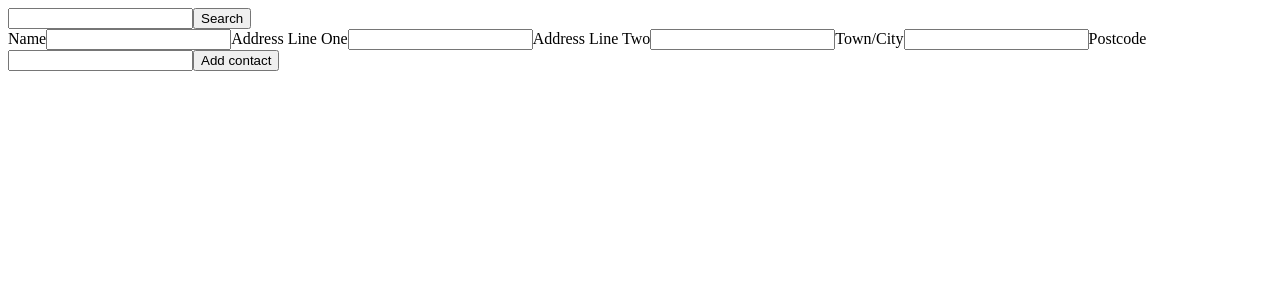
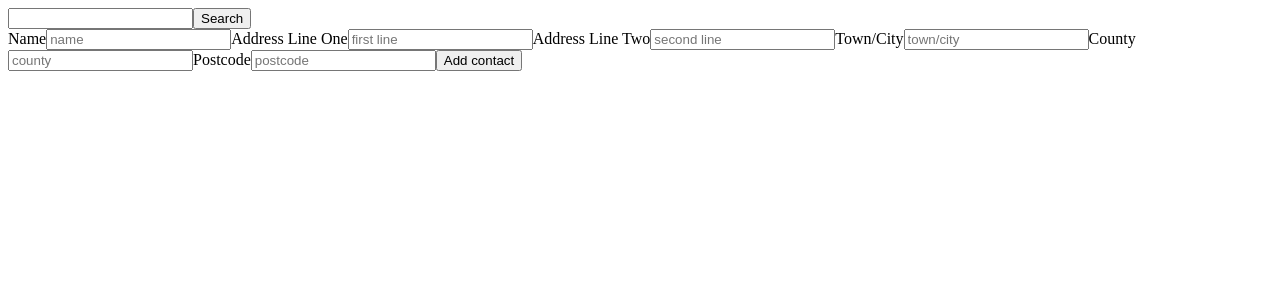
Before and after one commit to christocarr/react-address-book, a React (Create React App) app: page / in a window 1280 px wide. Shown: the top 300 px of the page. Built offline with nearby package versions, Linux system fonts and the light colour scheme.

Commit message:
Refactor: create add contact form component

```diff
--- a/src/components/AddContact.js
+++ b/src/components/AddContact.js
@@ -1,5 +1,6 @@
 import React, { useState } from 'react';
 import PostCodeSearch from './PostCodeSearch';
+import AddContactForm from './AddContactForm';
 
 function AddContact({ setContacts }) {
 	const [newContact, setNewContact] = useState({
@@ -7,6 +8,7 @@ function AddContact({ setContacts }) {
 		addressLineOne: '',
 		addressLineTwo: '',
 		city: '',
+		county: '',
 		postcode: '',
 		telephone: '',
 		email: '',
@@ -31,50 +33,15 @@ function AddContact({ setContacts }) {
 
 	return (
 		<div>
-			<PostCodeSearch setAddressSelect={setAddressSelect} setPostcode={setPostcode} />
-			<form onSubmit={handleSubmit}>
-				<label htmlFor="name">Name</label>
-				<input
-					id="name"
-					value={newContact.name}
-					name="name"
-					type="text"
-					onChange={handleChange}
-				/>
-				<label htmlFor="firstLine">Address Line One</label>
-				<input
-					id="firstLine"
-					value={newContact.addressLineOne}
-					name="addressLineOne"
-					type="text"
-					onChange={handleChange}
-				/>
-				<label htmlFor="secondLine">Address Line Two</label>
-				<input
-					id="secondLine"
-					value={newContact.addressLineTwo}
-					name="secondLine"
-					type="text"
-					onChange={handleChange}
-				/>
-				<label htmlFor="city">Town/City</label>
-				<input
-					id="city"
-					value={newContact.city}
-					name="city"
-					type="text"
-					onChange={handleChange}
-				/>
-				<label htmlFor="postcode">Postcode</label>
-				<input
-					id="postcode"
-					value={newContact.postcode}
-					name="postcode"
-					type="text"
-					onChange={handleChange}
-				/>
-				<button>Add contact</button>
-			</form>
+			<PostCodeSearch
+				setAddressSelect={setAddressSelect}
+				setPostcode={setPostcode}
+			/>
+			<AddContactForm
+				handleChange={handleChange}
+				handleSubmit={handleSubmit}
+				newContact={newContact}
+			/>
 		</div>
 	);
 }
--- /dev/null
+++ b/src/components/AddContactForm.js
@@ -0,0 +1,65 @@
+import React from 'react';
+
+function AddContactForm({ handleSubmit, handleChange, newContact }) {
+	return (
+		<form onSubmit={handleSubmit}>
+			<label htmlFor="name">Name</label>
+			<input
+				id="name"
+				value={newContact.name}
+				name="name"
+				type="text"
+        onChange={handleChange}
+        placeholder="name"
+			/>
+			<label htmlFor="firstLine">Address Line One</label>
+			<input
+				id="firstLine"
+				value={newContact.addressLineOne}
+				name="addressLineOne"
+				type="text"
+        onChange={handleChange}
+        placeholder="first line"
+			/>
+			<label htmlFor="secondLine">Address Line Two</label>
+			<input
+				id="secondLine"
+				value={newContact.addressLineTwo}
+				name="secondLine"
+				type="text"
+        onChange={handleChange}
+        placeholder="second line"
+			/>
+			<label htmlFor="city">Town/City</label>
+			<input
+				id="city"
+				value={newContact.city}
+				name="city"
+				type="text"
+        onChange={handleChange}
+        placeholder="town/city"
+			/>
+      <label htmlFor="county">County</label>
+			<input
+				id="county"
+				value={newContact.county}
+				name="county"
+				type="text"
+        onChange={handleChange}
+        placeholder="county"
+			/>
+			<label htmlFor="postcode">Postcode</label>
+			<input
+				id="postcode"
+				value={newContact.postcode}
+				name="postcode"
+				type="text"
+        onChange={handleChange}
+        placeholder="postcode"
+			/>
+			<button>Add contact</button>
+		</form>
+	);
+}
+
+export default AddContactForm;
```
